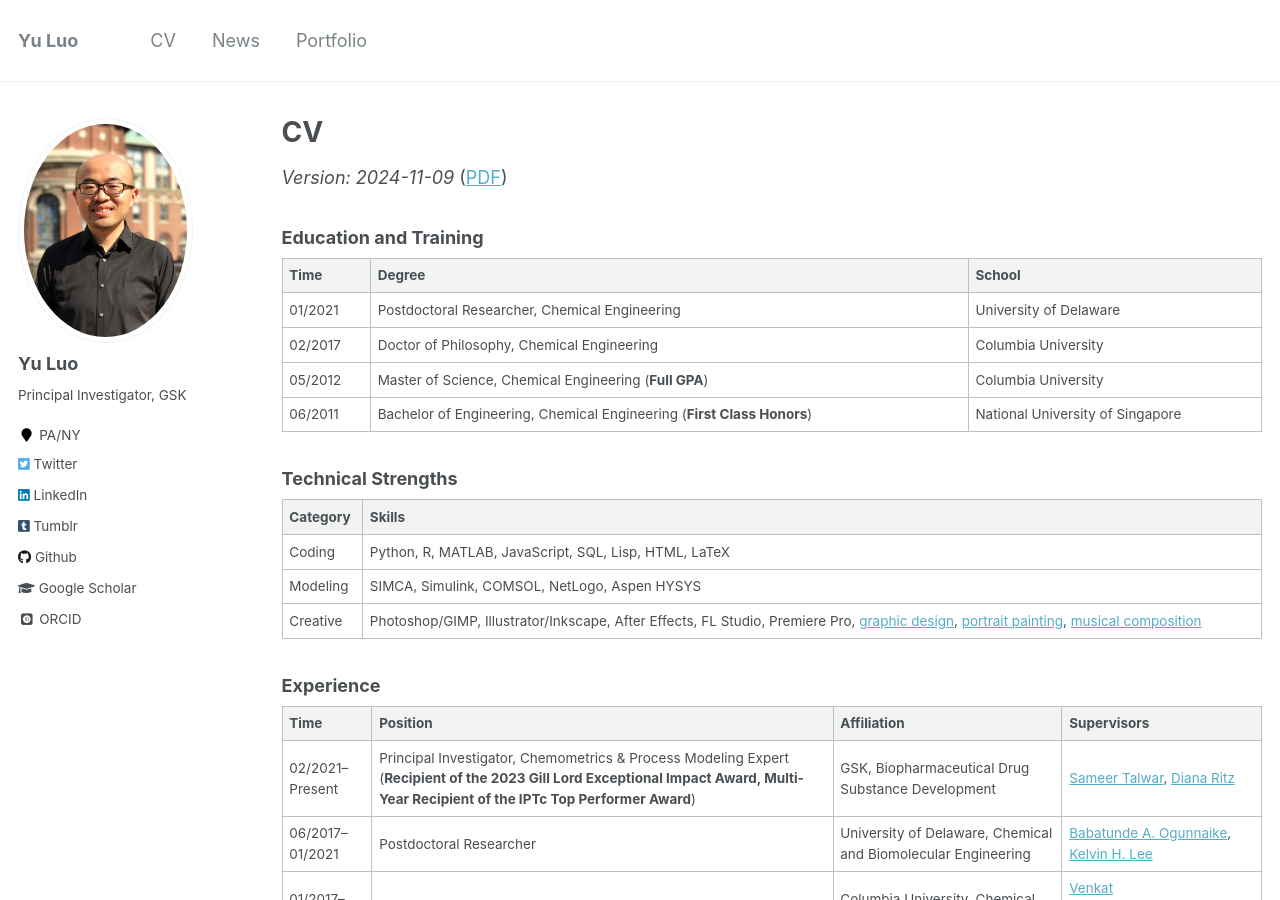
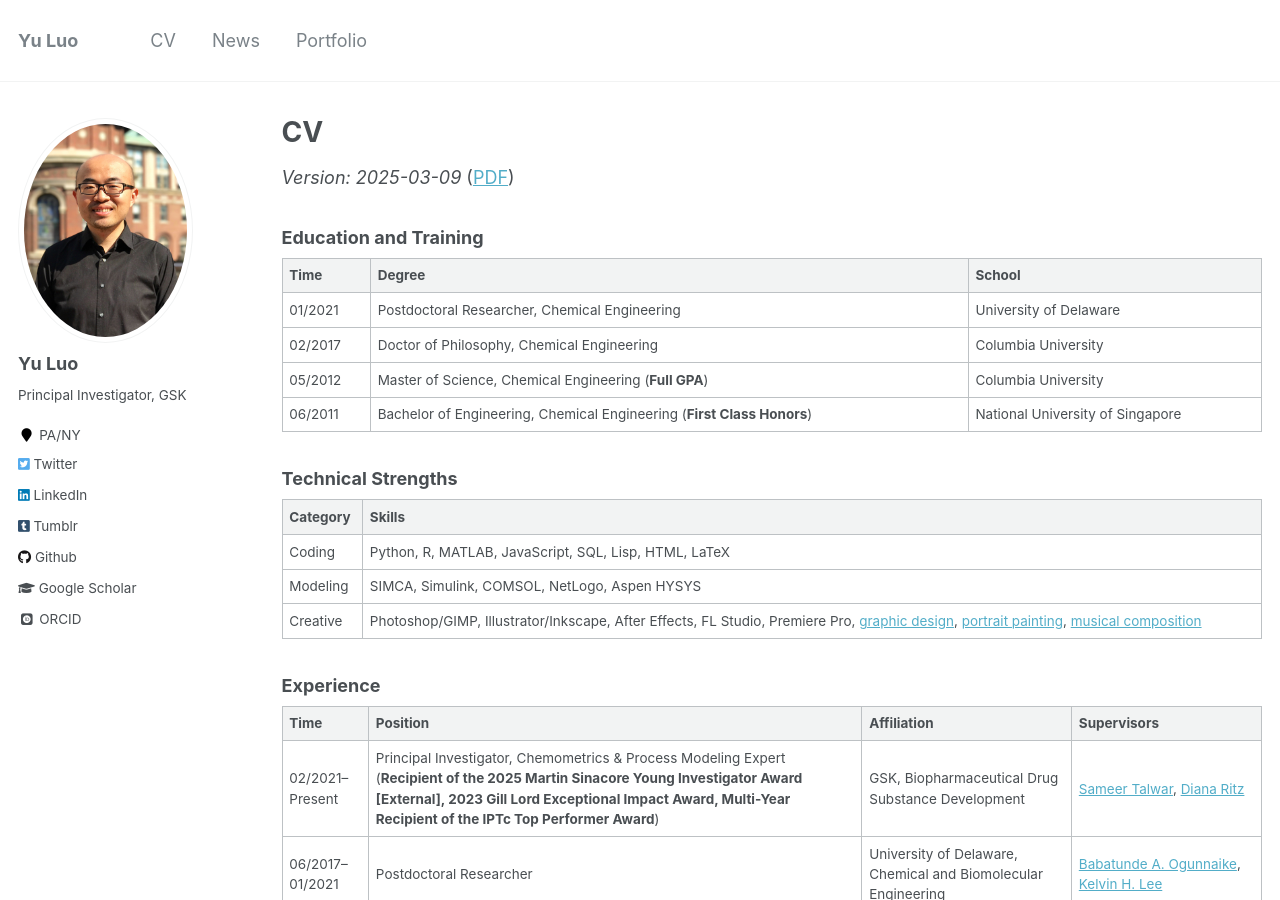
Before and after one commit to l16cn/l16cn.github.io, a Jekyll site: the page built from _pages/experience.md, in a window 1280 px wide and 900 px high. Built offline with Jekyll 4.4.1, drawn with Linux system fonts in a browser that asks for light colours; some web fonts are replaced.

Commit message:
cv: added sinacore award

```diff
--- a/_pages/experience.md
+++ b/_pages/experience.md
@@ -5,7 +5,7 @@
 author_profile: true
 ---
 
-_Version: 2024-11-09_ ([PDF](../files/2_cv.pdf))
+_Version: 2025-03-09_ ([PDF](../files/2_cv.pdf))
 
 ### Education and Training
 
@@ -35,7 +35,7 @@
 
 |Time|Position|Affiliation|Supervisors|
 |:-|:-|:-|:-|
-|02/2021–Present|Principal Investigator, Chemometrics & Process Modeling Expert (**Recipient of the 2023 Gill Lord Exceptional Impact Award, Multi-Year Recipient of the IPTc Top Performer Award**)|GSK, Biopharmaceutical Drug Substance Development|[Sameer Talwar](https://scholar.google.com/citations?user=KiDvjeYAAAAJ&hl=en), [Diana Ritz](https://www.linkedin.com/in/diana-b-ritz/)|
+|02/2021–Present|Principal Investigator, Chemometrics & Process Modeling Expert (**Recipient of the 2025 Martin Sinacore Young Investigator Award [External], 2023 Gill Lord Exceptional Impact Award, Multi-Year Recipient of the IPTc Top Performer Award**)|GSK, Biopharmaceutical Drug Substance Development|[Sameer Talwar](https://scholar.google.com/citations?user=KiDvjeYAAAAJ&hl=en), [Diana Ritz](https://www.linkedin.com/in/diana-b-ritz/)|
 |06/2017–01/2021|Postdoctoral Researcher|University of Delaware, Chemical and Biomolecular Engineering|[Babatunde A. Ogunnaike](https://yuluo.me/bao-website/), [Kelvin H. Lee](https://leelab.org)|
 |01/2017–05/2017|Postdoctoral Researcher|Columbia University, Chemical Engineering|[Venkat Venkatasubramanian](https://cris.cheme.columbia.edu), [Garud Iyengar](https://ieor.columbia.edu/faculty/garud-iyengar)|
 |09/2011–12/2016|Research and Teaching Assistant|Columbia University, Chemical Engineering|[Venkat Venkatasubramanian](https://cris.cheme.columbia.edu), [Garud Iyengar](https://ieor.columbia.edu/faculty/garud-iyengar)|
```
Also changed, not shown: 13 other files.
